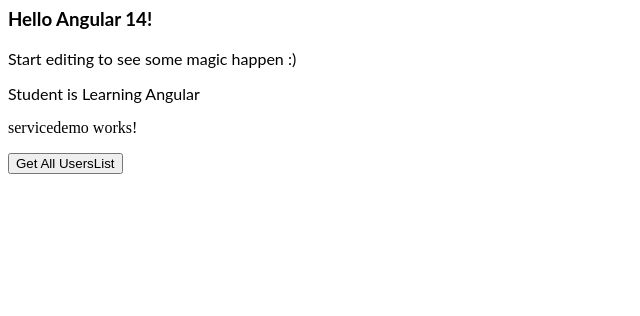
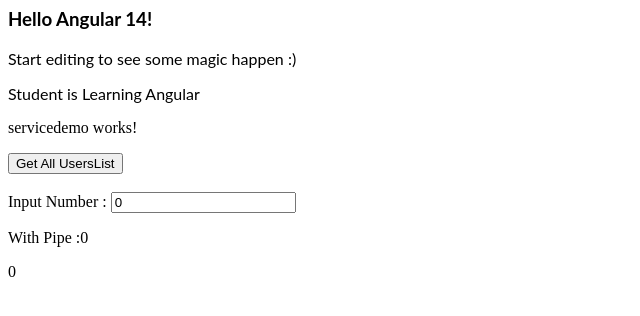
Before and after one commit to vivekkryadav/angular-ivy-hsucuj, an Angular app: page / in a window 1280 px wide. Shown: the top 316 px of the page, without its empty margins (0-640 px from the left). Built offline with nearby package versions, Linux system fonts and the light colour scheme.

Commit message:
3 files modified, 1 added

```diff
--- a/src/app/app.module.ts
+++ b/src/app/app.module.ts
@@ -19,6 +19,7 @@
 import { FetchDataAPIService } from './Services/fetch-data-api.service';
 import { HttpClientModule } from '@angular/common/http';
 import { ServicedemoComponent } from './servicedemo/servicedemo.component';
+import { SquarePipe } from './pipe/square.pipe';
 
 @NgModule({
   imports: [
@@ -41,6 +42,7 @@
     ChildhooksdemoComponent,
     ObservabledemoComponent,
     ServicedemoComponent,
+    SquarePipe,
   ],
   //providers: [CounterService],
   bootstrap: [AppComponent],
--- /dev/null
+++ b/src/app/pipe/square.pipe.ts
@@ -0,0 +1,10 @@
+import { Pipe, PipeTransform } from '@angular/core';
+
+@Pipe({
+  name: 'squarenumber',
+})
+export class SquarePipe implements PipeTransform {
+  transform(inputnumber: number): number {
+    return inputnumber * inputnumber;
+  }
+}
--- a/src/app/servicedemo/servicedemo.component.html
+++ b/src/app/servicedemo/servicedemo.component.html
@@ -5,3 +5,8 @@
 <div *ngFor="let e of usersList | async">
   <span>{{ e.empid }} , {{ e.empname }} , {{ e.country }}</span>
 </div>
+<br /><br />
+Input Number : <input type="text" [(ngModel)]="numberValue" />
+
+<p>With Pipe :{{ numberValue | squarenumber }}</p>
+<p [innerText]="numberValue"></p>
--- a/src/app/servicedemo/servicedemo.component.ts
+++ b/src/app/servicedemo/servicedemo.component.ts
@@ -13,6 +13,8 @@
   //public userListwithoutPipe: any[];
   public username: String;
   public country: string;
+
+  public numberValue: number = 0;
   ngOnInit() {}
 
   GetAllUsersList() {
```
